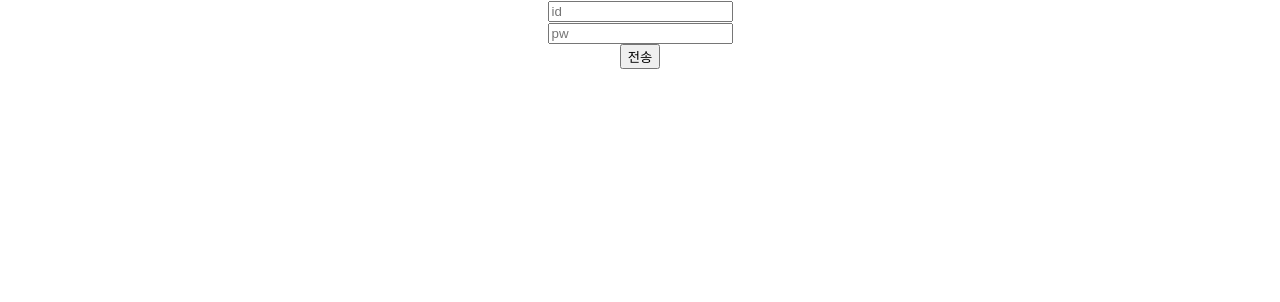
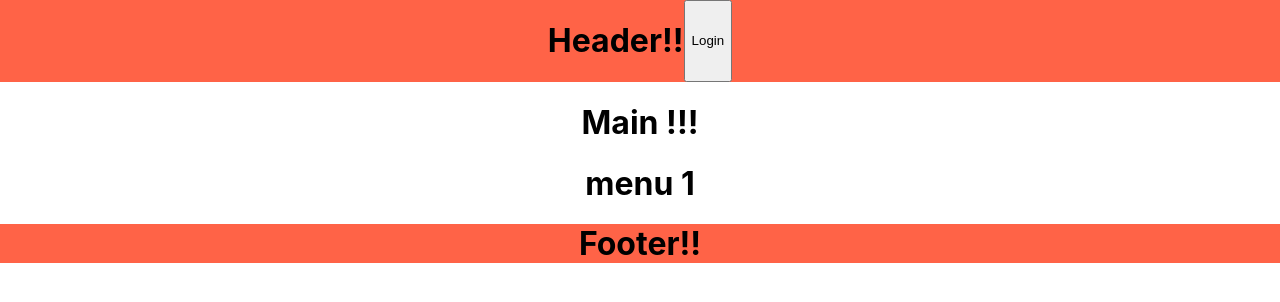
Before and after one commit to louis-25/k2edu, a React (Create React App) app in the folder client/: page / in a window 1280 px wide. Before the commit this address led to /login. Shown: the top 302 px of the page. Built offline with nearby package versions, Linux system fonts and the light colour scheme.

Commit message:
구조 잡기

```diff
--- a/client/src/App.jsx
+++ b/client/src/App.jsx
@@ -1,33 +1,24 @@
-import { useEffect } from 'react';
-import { useHistory } from 'react-router-dom';
+import { useEffect, useState } from 'react';
 import {Route} from 'react-router-dom';
 import './App.css';
-import Login from './components/Login/Login'
 import Main from './components/Main/Main'
+import Header from './components/Header/Header';
+import Footer from './components/Footer/Footer';
 
 function App({authService}) {
-  const history = useHistory()
-  const goToMain = () => {
-    history.push({
-      pathname:'/main'
-    })
-  }
-
-  const goToLogin = () => {
-    history.push({
-      pathname:'/login'
-    })
-  }
+  const [loginState, setLogin] = useState('guest')
 
   useEffect(() => {
     console.log('token ',authService.tokenStorage.getToken())
-    authService.tokenStorage.getToken() ? goToMain() : goToLogin()
+    authService.tokenStorage.getToken() ? setLogin('member') : setLogin('guest')
   })
 
   return (
     <div className="App">
-      <Route exact path="/login">
-        <Login authService={authService}></Login>
+      <Route exact path="/">
+        <Header authService={authService} loginState={loginState}></Header>
+          <Main authService={authService} loginState={loginState}></Main>
+        <Footer></Footer>
       </Route>
       <Route exact path="/main">
         <Main authService={authService}></Main>
--- /dev/null
+++ b/client/src/components/Footer/Footer.jsx
@@ -0,0 +1,12 @@
+import React from 'react';
+import style from './Footer.module.css'
+
+function Footer(props) {
+  return (
+    <div className={style.footer}>
+      <h1>Footer!!</h1>
+    </div>
+  );
+}
+
+export default Footer;
--- /dev/null
+++ b/client/src/components/Footer/Footer.module.css
@@ -0,0 +1,3 @@
+.footer{
+  background-color: tomato;
+}
--- /dev/null
+++ b/client/src/components/Header/Header.jsx
@@ -0,0 +1,42 @@
+import React, { useState } from 'react';
+import style from './Header.module.css'
+import Login from './Login/Login'
+
+function Header({ authService, loginState }) {
+  const [popup, setPopup] = useState('close')
+
+  const Logout = () => {
+    authService.logout();
+  }
+
+  const loginPopup = () => {
+    setPopup('open')
+    console.log(popup)
+    return <Login
+              authService={authService}
+              popup={popup}
+              setPopup={setPopup}>
+          </Login>
+  }
+
+  function loginBox() {
+    switch (loginState) {
+      case "guest":
+        return <button onClick={loginPopup}>Login</button>
+      case "member":
+        return <>
+        <h1>~~님 환영합니다</h1>
+        <button onClick={Logout}>Logout</button>
+        </>
+    }
+  }
+
+  return (
+    <div className={style.header}>
+      <h1>Header!!</h1>
+      {loginBox()}
+    </div>
+  );
+}
+
+export default Header;
--- /dev/null
+++ b/client/src/components/Header/Header.module.css
@@ -0,0 +1,5 @@
+.header{
+  display: flex;
+  justify-content: center;
+  background-color: tomato;
+}
--- a/client/src/components/Login/Login.jsx
+++ b/client/src/components/Header/Login/Login.jsx
@@ -1,9 +1,12 @@
 import React, { useRef } from 'react';
 import { useHistory } from 'react-router-dom';
-function Login({authService}) {
+import style from './Login.module.css'
+
+function Login({authService, popup, setPopup}) {
   const history = useHistory()
   const id = useRef()
   const pw = useRef()
+  const display = '';
 
   const postLogin = async(e) =>{
     e.preventDefault()
@@ -22,9 +25,14 @@ function Login({authService}) {
     })
 
   }
+  if(popup == "open") {
+    display = "block"
+  }else if(popup == "close") {
+    display = "none"
+  }
 
   return (
-    <div>
+    <div className={style.login} style={{display:`${this.display}`}}>
       <form>
         <input type="text" name="username" ref={id} placeholder="id"/><br/>
         <input type="password" name="password" ref={pw} placeholder="pw"/><br/>
--- /dev/null
+++ b/client/src/components/Header/Login/Login.module.css
@@ -0,0 +1,10 @@
+.login {
+  top: 100px;
+  left: 50%;
+  width: 400px;
+  height: 400px;
+  background-color: khaki;
+  position: fixed;
+  display: none;
+  z-index: 9999;
+}
--- a/client/src/components/Main/Main.jsx
+++ b/client/src/components/Main/Main.jsx
@@ -1,20 +1,26 @@
 import React from 'react';
 import { useHistory } from 'react-router-dom';
 
-function Main({authService}) {
+function Main({authService, loginState}) {
   const history = useHistory()
 
-  const Logout = () => {
-    authService.logout();
-    history.push({
-      pathname:'/login'
-    })
+  function menu(a) {
+    switch(a){
+      case 1:
+        return <h1>menu 1</h1>
+      case 2:
+        return <h1>menu 2</h1>
+      case 3:
+        return <h1>menu 3</h1>
+      case 4:
+        return <h1>menu 4</h1>
+    }
   }
 
   return (
     <div>
       <h1>Main !!!</h1>
-      <button onClick={Logout}>Logout!</button>
+      {menu(1)}
     </div>
   );
 }
```
Also changed, not shown: client/src/components/Login/Login.module.css (deleted).
